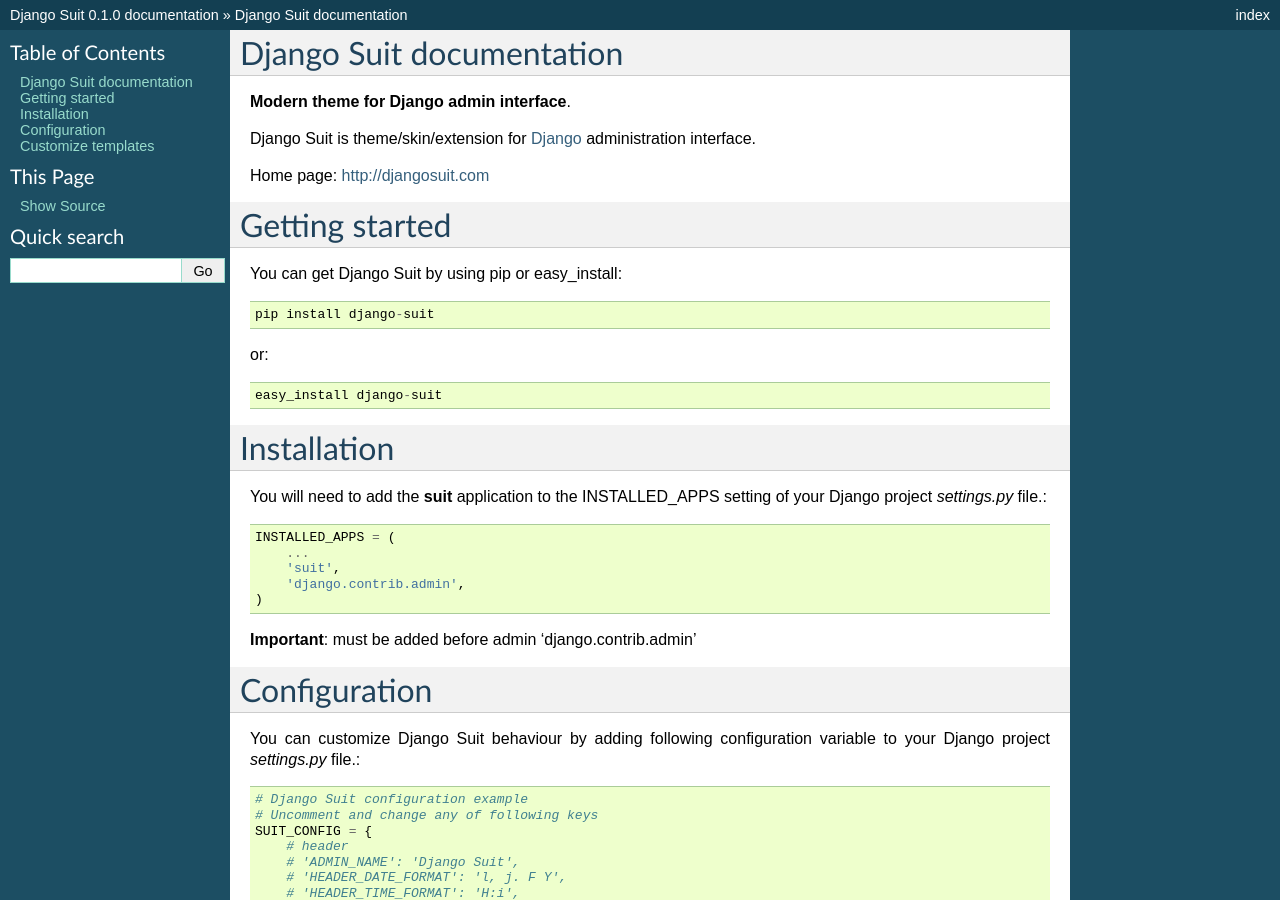
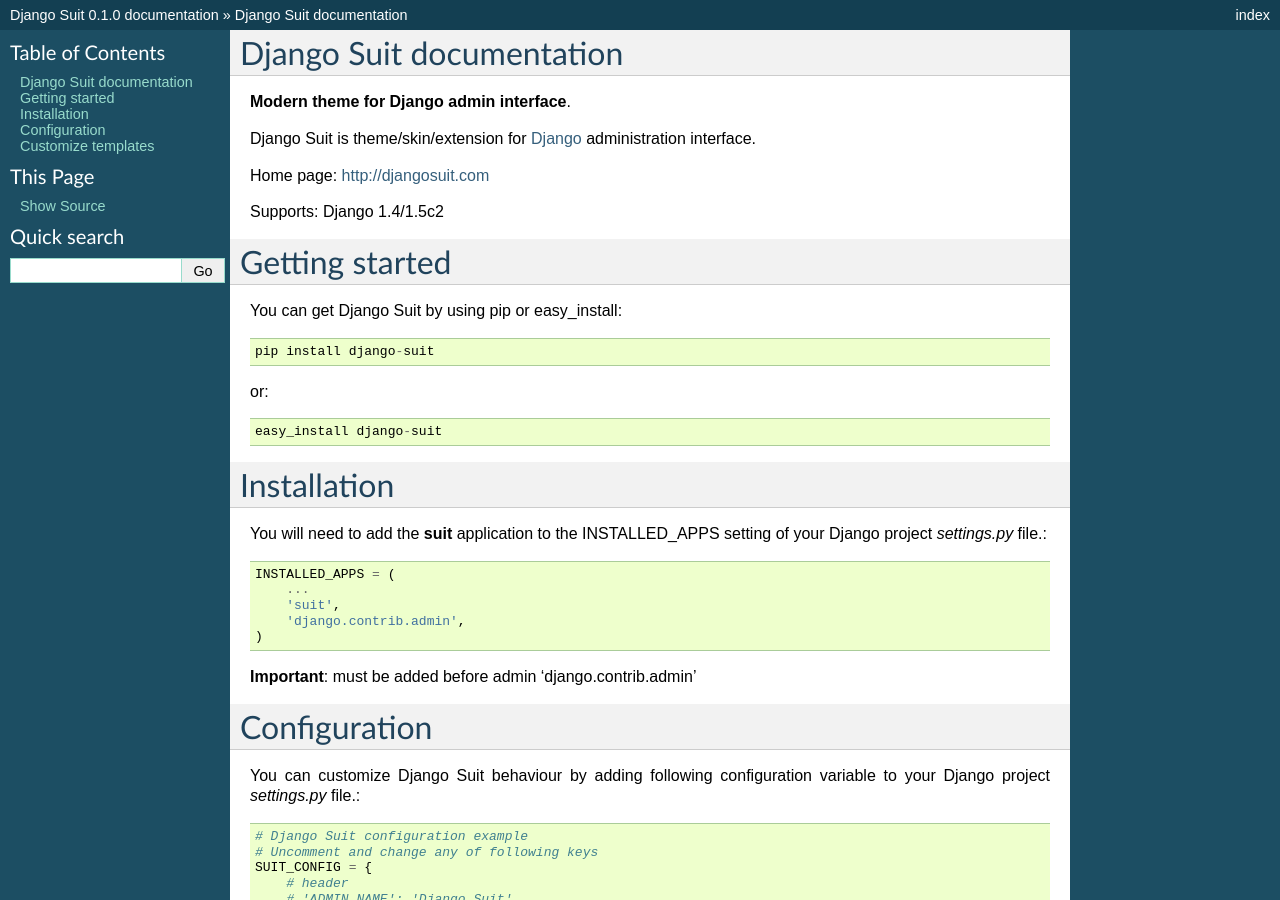
Before and after one commit to darklow/django-suit, a Sphinx documentation site: the page built from docs/index.rst, in a window 1280 px wide and 900 px high. Built offline with Sphinx 7.4.7, drawn with Linux system fonts in a browser that asks for light colours.

Commit message:
Docs: Added info on supported Django versions

```diff
--- a/docs/index.rst
+++ b/docs/index.rst
@@ -6,6 +6,8 @@
 Django Suit is theme/skin/extension for `Django <http://www.djangoproject.com>`_ administration interface.
 
 Home page: http://djangosuit.com
+
+Supports: Django 1.4/1.5c2
 
 Getting started
 ===============
```
